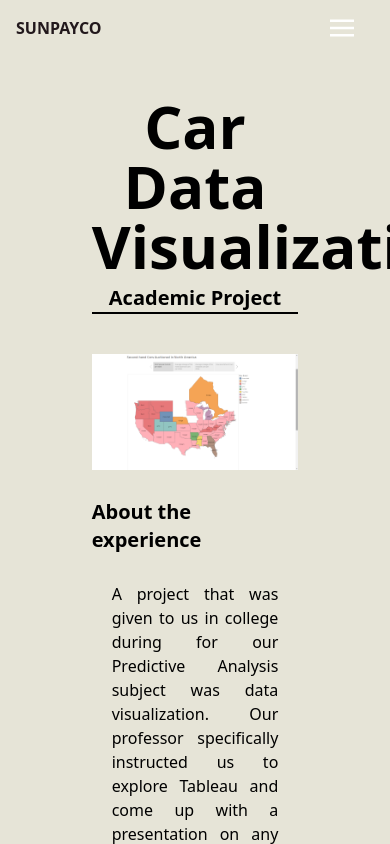
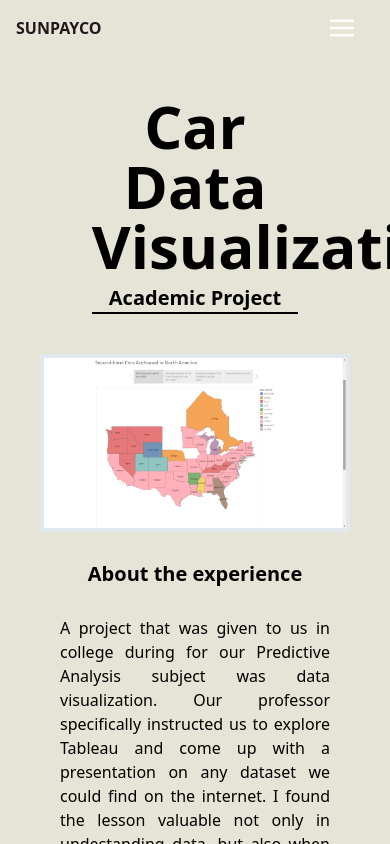
Before and after one commit to jSunpayco/julian-sunpayco, a Vue app: page /experience/car-data-viz in a window 390 px wide. Shown: the top 844 px of the page. Built offline with nearby package versions, Linux system fonts and the light colour scheme.

Commit message:
Grammar check, separate work detail css

```diff
--- a/src/components/Works.vue
+++ b/src/components/Works.vue
@@ -21,7 +21,7 @@ export default{
       if(type == 'All')
         this.expFiltered = exps
       else
-        this.expFiltered = exps.filter(aWork => aWork.type == type)
+        this.expFiltered = exps.filter(aWork => aWork.type.startsWith(type))
 
       this.currFilter = type
       this.toggle()
--- a/src/data/experiences.js
+++ b/src/data/experiences.js
@@ -6,7 +6,7 @@ const experiences = [
         linkName: "demo",
         link: "https://public.tableau.com/app/profile/julian.sunpayco/viz/USA_Cars_Workbook/Story1",
         year: "Dec 2021",
-        description: "A project that was given to us in college during for our Predictive Analysis subject was data visualization. Our professor specifically instructed us to explore Tableau and come up with a presentation on any dataset we could find on the internet. I found the lesson valuable not only in undestanding data, but also just when trying to understand situations in general as it helped us be more critical on what's going on given the data presented to us, and in turn, create a story that could guide us towards a certain direction.",
+        description: "A project that was given to us in college during for our Predictive Analysis subject was data visualization. Our professor specifically instructed us to explore Tableau and come up with a presentation on any dataset we could find on the internet. I found the lesson valuable not only in undestanding data, but also when trying to understand situations in general as it helped us be more critical on what's going on given the data presented to be able to create a story that could guide us towards a certain direction.",
         techs: ["Tableau"],
         preview: 'secondhand.png',
         type: 'Academic Project'
@@ -18,7 +18,7 @@ const experiences = [
         linkName: "demo",
         link: "https://www.figma.com/proto/ENVUAYEbFn2q43IMysKRf9/Pasakay-Application-Prototype?node-id=230%3A2888&scaling=min-zoom&page-id=0%3A1&starting-point-node-id=230%3A2888&show-proto-sidebar=1",
         year: "Mar - Jun 2022",
-        description: "A prototype for a carpooling application directed towards a university's students, professors, staff, and alumni. This is the product of a group projected I participated in during an entrepreneurship subject directed towards software developers. The development of the project began from determining the existence of a certain market and ended with providing a minimum viable product for their problems. After creating the original prototype using Figma, the design and overall structure was modified after every iteration that included UX testing with target customers.",
+        description: "A prototype for a carpooling application directed towards a university's students, professors, staff, and alumni. This is the product of a group project I participated in during an entrepreneurship subject directed towards software developers. The development of the project began from determining the existence of a certain market and ended with providing a minimum viable product for their problems. After creating the original prototype using Figma, the design and overall structure was modified after every iteration that included UX testing with target customers.",
         techs: ["Figma", "UX Design"],
         preview: 'pasakay.png',
         type: 'Academic Project'
@@ -30,7 +30,7 @@ const experiences = [
         linkName: "eScience",
         link: "https://www.electronicscience.com/products/edtr.html",
         year: "Jul - Oct 2022",
-        description: "My first internship, I was initially given a task to review a security scan analysis generated by Zap OWASP. A general walkthrough of Burp Suite and the common vulnerabilities of a web application was provided for the initial scans, in which I was just tasked to do them alone for the succeeding scans. But the main role given to me was to perform tasks for the web component of an attendance and inventory monitoring system tailored for merchandising services. This made me gain experience in a JavaScript framework for the first time, specifically Angular. Additionally, some of the tickets assigned to me had me dabble a bit into AWS functions, such as when I had to implement multipart uploading for larger sized files. Although the 4 months felt like a breeze, it was still an exciting and fruitful experience to get to work on a larger-scaled project when compared to personal works.",
+        description: "My first internship; I was initially given a task to review a security scan analysis generated by Zap OWASP. A general walkthrough of Burp Suite and the common vulnerabilities of a web application was provided for the initial scans, in which I was tasked to do them alone for the succeeding ones. But the main role given to me was to perform tasks for the web component of an attendance and inventory monitoring system tailored for merchandising services. This made me gain experience in a JavaScript framework for the first time, specifically Angular. Additionally, some of the tickets assigned to me had me dabble a bit into AWS functions, such as when I had to implement multipart uploading for larger sized files. Although the 4 months felt like a breeze, it was still an exciting and fruitful experience to get to work on a larger-scaled project when compared to personal works.",
         techs: ["Angular", "JavaScript", "Python", "AWS SDK"],
         preview: 'escience.png',
         type: 'Professional Experience'
--- a/src/style.css
+++ b/src/style.css
@@ -27,42 +27,6 @@
   }
   .sideNaviText {
     @apply block p-4 text-sm font-semibold hover:bg-customBeigeDark text-white hover:text-black rounded-full;
-  }
-
-  /* About Page */
-  .aboutTitle {
-    @apply text-5xl font-bold text-black align-middle text-center w-full mt-10 md:mt-0;
-  }
-  .aboutContent {
-    @apply md:w-2/3 w-full h-2/3 flex flex-col justify-between xl:flex-row mx-auto;
-  }
-  .myPicture {
-    @apply rounded-full aspect-square lg:h-2/3 object-cover m-auto h-32;
-  }
-
-  .aboutInfo {
-    @apply flex flex-col justify-center w-2/3 mx-auto;
-  }
-  .aboutParagraph {
-    @apply font-normal text-justify w-2/3 mx-auto;
-  }
-
-  .iconAnchor {
-    @apply border-2 flex items-center justify-center text-white text-xs rounded-full transition-all mr-5
-    border-transparent hover:scale-125;
-  }
-  .iconAnchorActive {
-    @apply border-customGreenDarker border-2 transition-all;
-  }
-  .iconTip {
-    @apply absolute mt-20 text-xs bg-black text-white p-1 font-bold group-hover:block hidden transition-all duration-200;
-  }
-
-  .techItemsContainer {
-    @apply font-bold w-full flex flex-wrap justify-center my-7;
-  }
-  .techItems {
-    @apply text-center m-1 shadow-lg bg-customGreenDark text-white rounded-full p-2 pointer-events-none;
   }
 
   /* Landing */
@@ -101,6 +65,68 @@
   .techItemsWork {
     @apply text-center m-1 bg-customGreenDark text-white rounded-md p-2 text-xs pointer-events-none;
   }
+
+  /* Work details view */
+  .detailsContainer {
+    @apply mt-10 w-full sm:w-2/3 mx-auto relative;
+  }
+  .detailImageContainer {
+    @apply md:h-[300px] max-h-[300px] w-full relative;
+  }
+  .linkOverImage {
+    @apply absolute bg-customGreenDark h-full w-full items-center flex justify-center opacity-0 hover:opacity-90 transition-opacity
+    select-none cursor-pointer font-bold text-2xl text-white;
+  }
+  .workDetailImage {
+    @apply object-cover object-top h-full w-full top-0 border-4 border-slate-200;
+  }
+
+  .detailInfoContainer {
+    @apply flex flex-col xl:flex-row justify-around w-full xl:py-10 items-center;
+  }
+  .detailInfoTitle {
+    @apply text-xl font-bold py-7 xl:py-0;
+  }
+  .detailInfoLink {
+    @apply h-14 w-14 my-7 xl:my-0 font-bold rounded-full bg-customJet flex items-center justify-center p-3 cursor-pointer
+      hover:scale-125 transition-all;
+  }
+
+  /* About Page Note: Not in use at the moment*/
+  .aboutTitle {
+    @apply text-5xl font-bold text-black align-middle text-center w-full mt-10 md:mt-0;
+  }
+  .aboutContent {
+    @apply md:w-2/3 w-full h-2/3 flex flex-col justify-between xl:flex-row mx-auto;
+  }
+  .myPicture {
+    @apply rounded-full aspect-square lg:h-2/3 object-cover m-auto h-32;
+  }
+
+  .aboutInfo {
+    @apply flex flex-col justify-center w-2/3 mx-auto;
+  }
+  .aboutParagraph {
+    @apply font-normal text-justify w-2/3 mx-auto;
+  }
+  .iconTip {
+    @apply absolute mt-20 text-xs bg-black text-white p-1 font-bold group-hover:block hidden transition-all duration-200;
+  }
+
+  .iconAnchor {
+    @apply border-2 flex items-center justify-center text-white text-xs rounded-full transition-all mr-5
+    border-transparent hover:scale-125;
+  }
+  .iconAnchorActive {
+    @apply border-customGreenDarker border-2 transition-all;
+  }
+
+  .techItemsContainer {
+    @apply font-bold w-full flex flex-wrap justify-center my-7;
+  }
+  .techItems {
+    @apply text-center m-1 shadow-lg bg-customGreenDark text-white rounded-full p-2 pointer-events-none;
+  }
 }
 
 @font-face {
--- a/src/views/WorkView.vue
+++ b/src/views/WorkView.vue
@@ -17,17 +17,16 @@ const myWork = exps.find(work => work.idName == route.params.title)
                 <h2 class="worksTitle text-xl mt-2">{{myWork.type}}</h2>
             </div>
 
-            <div class="mt-10 w-2/3 mx-auto relative">
-                <div class="md:h-[300px] max-h-[300px] w-full relative">
-                    <a class="absolute bg-customBeigeDark h-full w-full items-center flex justify-center opacity-0 hover:opacity-90 transition-opacity select-none cursor-pointer font-bold" :href="myWork.link" target="_blank">View More</a>
-                    <img :src="`../../images/${myWork.preview}`" class="object-cover object-top h-full w-full top-0">
+            <div class="detailsContainer">
+                <div class="detailImageContainer">
+                    <a class="linkOverImage" :href="myWork.link" target="_blank">View More</a>
+                    <img :src="`../../images/${myWork.preview}`" class="workDetailImage">
                 </div>
 
-                <div class="flex flex-col xl:flex-row justify-around w-full xl:py-10 items-center">
-                    <h3 class="text-xl font-bold py-7 xl:py-0">About the experience</h3>
+                <div class="detailInfoContainer">
+                    <h3 class="detailInfoTitle">About the experience</h3>
                     <p class="mb-0 text-justify px-5">{{myWork.description}}</p>
-                    <a class="h-14 w-14 my-7 xl:my-0 font-bold rounded-full bg-customJet flex items-center justify-center p-3 cursor-pointer
-                    hover:scale-125 transition-all" :href="myWork.link" target="_blank">
+                    <a class="detailInfoLink" :href="myWork.link" target="_blank">
                         <span class="select-none text-white">View</span>
                     </a>
                 </div>
```
